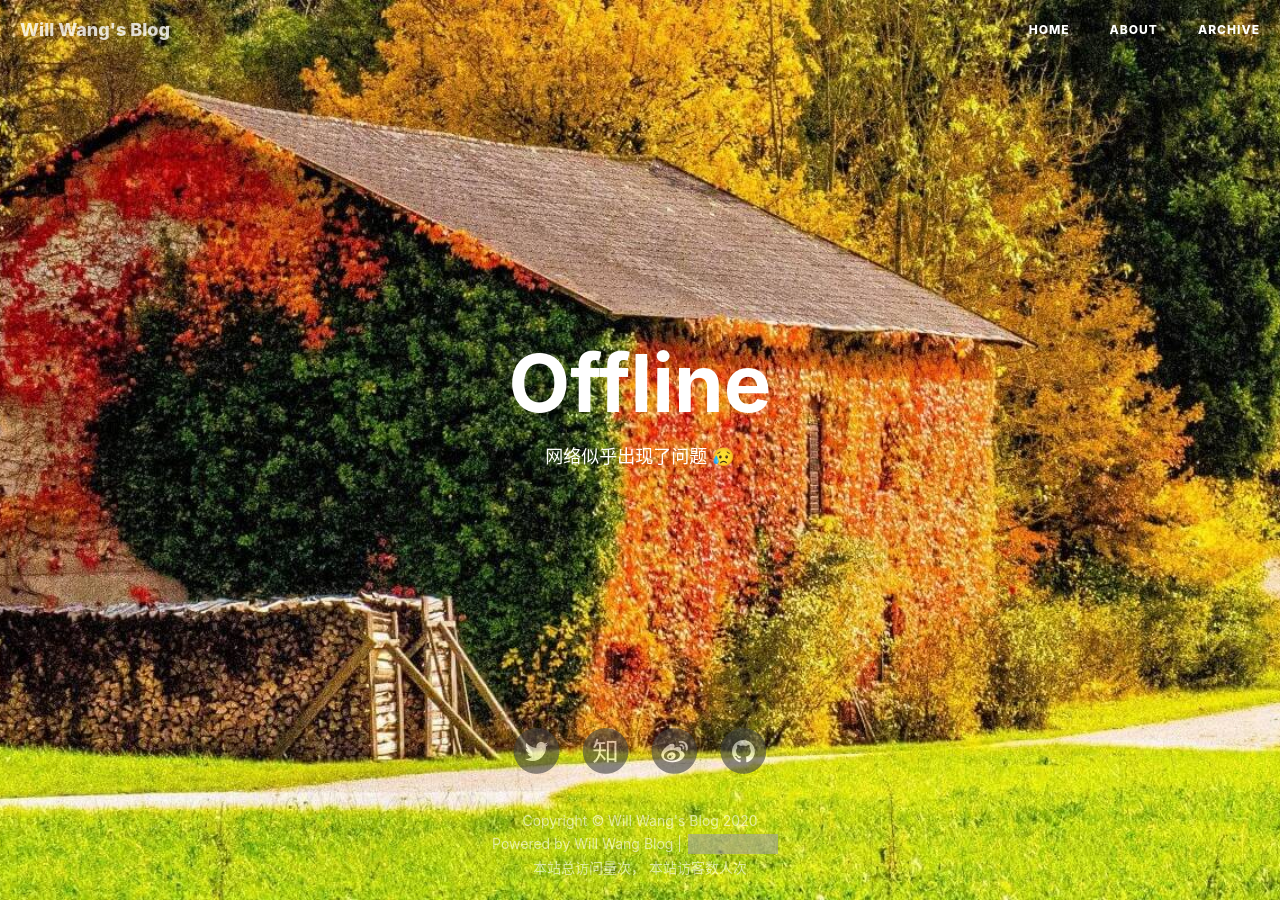
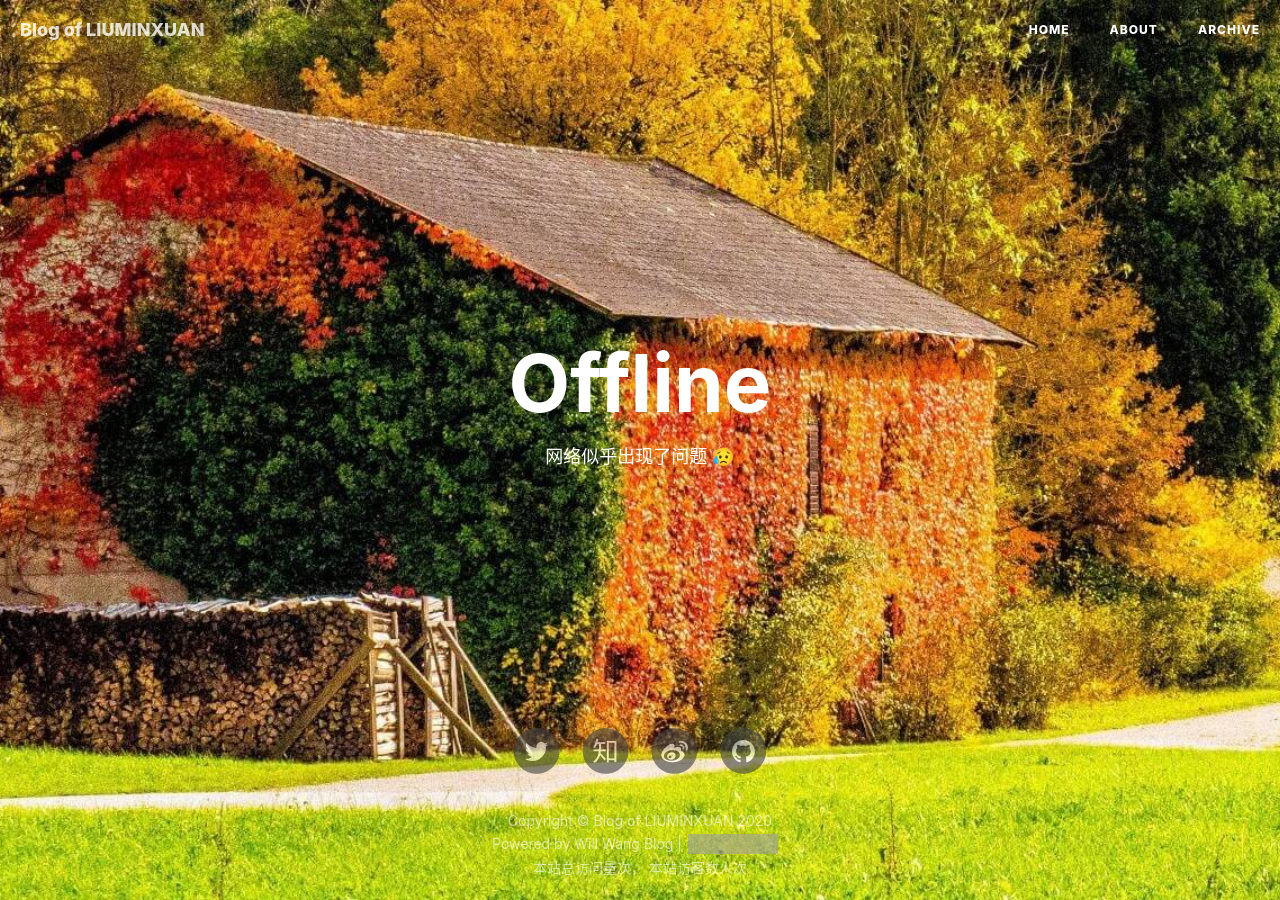
Before and after one commit to blogliuminxuan/blogliuminxuan.github.io, a Jekyll site: the page built from offline.html, in a window 1280 px wide. Built offline with Jekyll 4.4.1, drawn with Linux system fonts in a browser that asks for light colours; nearby versions of some CDN libraries; comment, search, counter and statistics services are not loaded; grey boxes are pictures that could not be loaded.

Commit message:
Update _config.yml

```diff
--- a/_config.yml
+++ b/_config.yml
@@ -1,8 +1,8 @@
 # Site settings
-title: Will Wang's Blog
-SEOTitle: 王志彪的博客
+title: Blog of LIUMINXUAN
+SEOTitle: 刘敏轩的博客
 header-img: img/post-bg-index.jpg
-email: wzbcode@163.com
+email: www.liuminxuan1024@gmail.com
 description: "Every failure is leading towards success."
 keyword: "王志彪的博客, Will Wang, 王志彪, Java"
 url: "https://blogliuminxuan.github.io/"          # your host, for absolute URL
```
